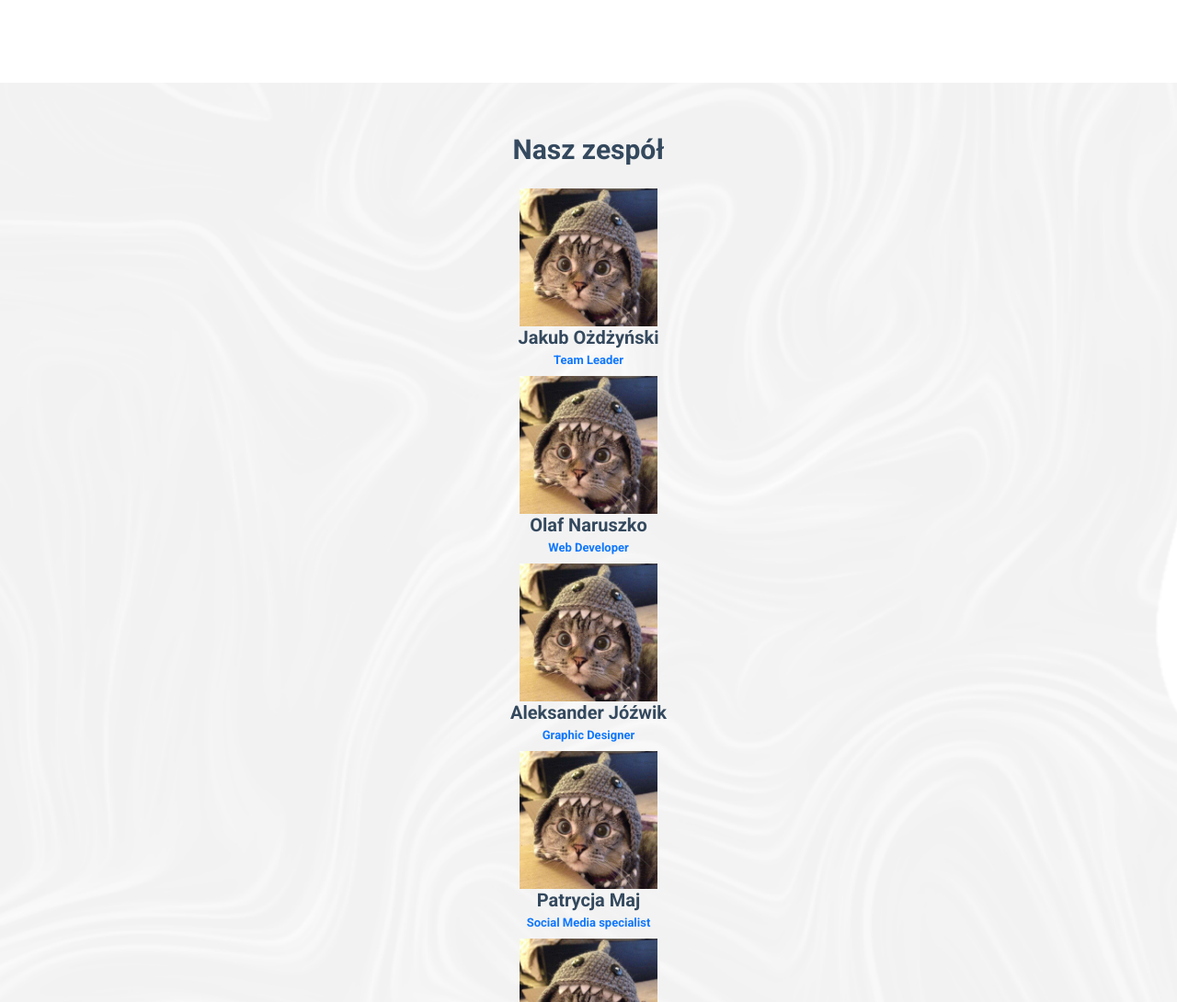
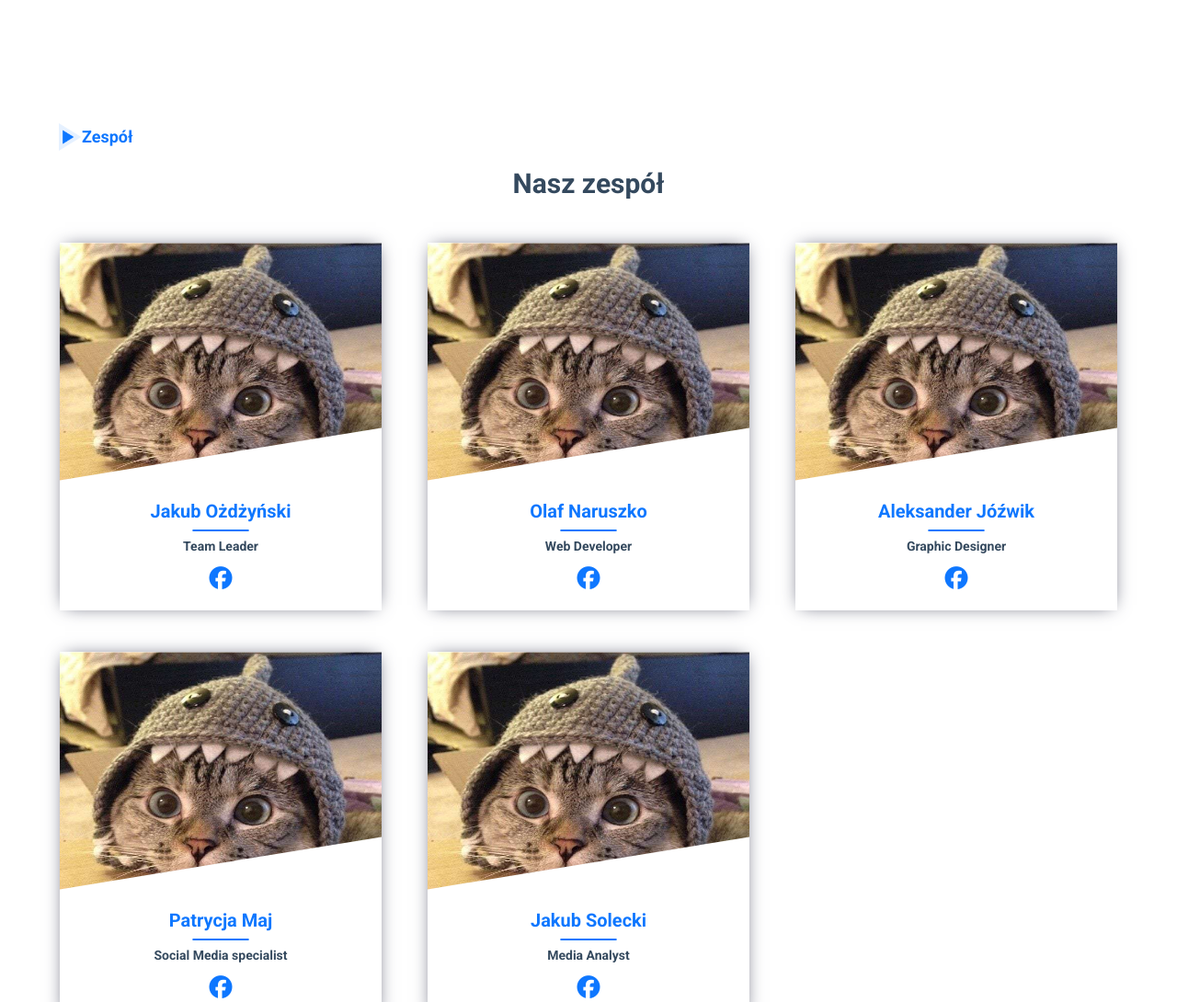
Before and after one commit to Olaf1001/Your-Way, a plain HTML site: page index.html in a window 1280 px wide. Shown: the part 2040-3130 px from the top of the page at 92% size. Drawn offline with Linux system fonts and the light colour scheme.

Commit message:
Add styling for team board

```diff
--- a/index.html
+++ b/index.html
@@ -33,10 +33,10 @@
                         <a href="#">Newsletter</a>
                     </div>
                     <div class="social-media-icons">
-                        <a href=""><i class="fab fa-facebook"></i></a>
-                        <a href=""><i class="fab fa-instagram"></i></a>
-                        <a href=""><i class="fab fa-youtube"></i></a>
-                        <a href=""><i class="fab fa-tiktok"></i></a>
+                        <a href="https://bit.ly/yourway-facebook"><i class="fab fa-facebook"></i></a>
+                        <a href="https://bit.ly/yourway-insta"><i class="fab fa-instagram"></i></a>
+                        <a href="https://bit.ly/yourway-yt"><i class="fab fa-youtube"></i></a>
+                        <a href="https://bit.ly/yourway-tt"><i class="fab fa-tiktok"></i></a>
                         <a href=""><i class="fab fa-spotify"></i></a>
                 </div>
                 </nav>
@@ -76,9 +76,9 @@
                 <div class="aboutus-text">
                     <div class="aboutus-container">
                         <div class="aboutus-content">
-                            <div class="aboutus-title">
+                            <div class="section-title">
                                 <img src="assets/icons/triangle-left.png" alt="">
-                                <p class="aboutus-title-text">O nas</p>
+                                <p class="section-title-text">O nas</p>
                             </div>
                             <h2>Parę słów o YourWay</h2>
                             <p>
@@ -107,10 +107,10 @@
                             <img src="assets/img/post-image.png" alt="An image that shows post design" class="aboutus-post-image">
 
                             <div class="aboutus-social-media">
-                                <a href="https://www.instagram.com/your.way.insta/?fbclid=IwAR05Uz87T_HFAor7Fgws5cQs6okEQob1hhz3SwdtMtRWfiapJkGHsnDAmu8"><img src="assets/icons/insta.png" alt="instagram-icon" class="aboutus-instagram-icon"></a>
-                                <a href="https://www.facebook.com/yourwayzzt"><img src="assets/icons/meta.png" alt="facebook-icon" class="aboutus-facebook-icon"></a>
+                                <a href="https://bit.ly/yourway-insta"><img src="assets/icons/insta.png" alt="instagram-icon" class="aboutus-instagram-icon"></a>
+                                <a href="https://bit.ly/yourway-facebook"><img src="assets/icons/meta.png" alt="facebook-icon" class="aboutus-facebook-icon"></a>
                                 <a href=""><img src="assets/icons/spotify.png" alt="spotify-icon" class="aboutus-spotify-icon"></a>
-                                <a href=""><img src="assets/icons/youtube.png" alt="youtube-icon" class="aboutus-youtube-icon"></a>
+                                <a href="https://bit.ly/yourway-yt"><img src="assets/icons/youtube.png" alt="youtube-icon" class="aboutus-youtube-icon"></a>
                             </div>
                         </div>
                     </div>
@@ -120,32 +120,56 @@
 
         <section class="team-section">
             <div class="container">
+                <div class="section-title">
+                    <img src="assets/icons/triangle-left.png" alt="">
+                    <p class="section-title-text">Zespół</p>
+                </div>
                 <h2>Nasz zespół</h3>
                     <div class="team-board">
                         <div class="teammate first-person">
                             <img src="assets/img/cat-test-image.jpg" alt="">
                             <p>Jakub Ożdżyński</p>
+                            <hr>
                             <span>Team Leader</span>
+                            <div class="teammate-social-media">
+                                <a href="https://www.facebook.com/jakub.ozdzynski" target="_blank"><i class="fab fa-facebook"></i></a>
+                            </div>
                         </div>
                         <div class="teammate second-person">
                             <img src="assets/img/cat-test-image.jpg" alt="">
                             <p>Olaf Naruszko</p>
+                            <hr>
                             <span>Web Developer</span>
+                            <div class="teammate-social-media">
+                                <a href="https://www.facebook.com/olaf.naruszko" target="_blank"><i class="fab fa-facebook"></i></a>
+                            </div>
                         </div>
                         <div class="teammate third-person">
                             <img src="assets/img/cat-test-image.jpg" alt="">
                             <p>Aleksander Jóźwik</p>
+                            <hr>
                             <span>Graphic Designer</span>
+                            <div class="teammate-social-media">
+                                <a href="https://www.facebook.com/profile.php?id=100009400291578" target="_blank"><i class="fab fa-facebook"></i></a>
+                            </div>
                         </div>
                         <div class="teammate fourth-person">
                             <img src="assets/img/cat-test-image.jpg" alt="">
                             <p>Patrycja Maj</p>
+                            <hr>
                             <span>Social Media specialist</span>
+                            <div class="teammate-social-media">
+                                <a href="https://www.facebook.com/profile.php?id=100008841515992"><i class="fab fa-facebook" target="_blank"></i></a>
+                            </div>
                         </div>
                         <div class="teammate fifth-person">
                             <img src="assets/img/cat-test-image.jpg" alt="">
                             <p>Jakub Solecki</p>
+                            <hr>
                             <span>Media Analyst</span>
+                            <div class="teammate-social-media">
+                                <a href="https://www.facebook.com/profile.php?id=100009545109440"><i class="fab fa-facebook" target="_blank"></i></a>
+                            </div>
                         </div>
                     </div>
             </div>
@@ -189,10 +213,10 @@
                     </div>
                 </div>
                 <div class="footer-social-media">
-                    <a href=""><i class="fab fa-facebook"></i></a>
-                    <a href=""><i class="fab fa-instagram"></i></a>
-                    <a href=""><i class="fab fa-youtube"></i></a>
-                    <a href=""><i class="fab fa-tiktok"></i></a>
+                    <a href="https://bit.ly/yourway-facebook"><i class="fab fa-facebook"></i></a>
+                    <a href="https://bit.ly/yourway-insta"><i class="fab fa-instagram"></i></a>
+                    <a href="https://bit.ly/yourway-yt"><i class="fab fa-youtube"></i></a>
+                    <a href="https://bit.ly/yourway-tt"><i class="fab fa-tiktok"></i></a>
                     <a href=""><i class="fab fa-spotify"></i></a>
                 </div>
             </div>
--- a/styles/scss/style.scss
+++ b/styles/scss/style.scss
@@ -288,7 +288,7 @@ h2 {
     margin-top: 30px;
 }
 
-.aboutus-title {
+.section-title {
     display: flex;
     align-items: center;
     color: $blue;
@@ -448,8 +448,8 @@ h2 {
         left: 100px;
     }
 
-    .aboutus-title {
-        .aboutus-title-text {
+    .section-title {
+        .section-title-text {
             font-size: 25px;
         }
 
@@ -541,46 +541,103 @@ h2 {
 
 .team-section {
     padding: 30px 0;
-    background: {
-        image: url('../../assets/img/white_bg_mobile.png');
-        position: center;
-        size: cover;
+
+    h2 {
+        margin-top: 5px;
     }
 
 }
 .team-board {
     display: grid;
     grid-template-columns: auto ;
-    // grid-template-rows:;
+    grid-template-rows: auto;
+    height: 1900px;
     align-items: center;
+    justify-content: center;
 
     .teammate {
+        justify-self: center;
         display: flex;
         flex-direction: column;
         align-items: center;
+        width: 250px;
+        height: 400px;
+        background-color: white;
+        box-shadow: 0px 0px 19px -6px rgba(66, 68, 90, 1);
+
         p {
             font-weight: bold;
-            margin: 0;
+            margin-top: -20px;
+            margin-bottom: 0;
             font-size: 20px;
-            margin-bottom: 5px;
+            color: $blue;
         }
 
         span {
-            color: $blue;
-            font-size: 13px;
+            font-size: 14px;
             font-weight: 600;
             margin-bottom: 10px;
         }
 
-        img {
-            width: 150px;
+        hr {
+            width: 60px;
+            border: 1px solid $blue;
+            border-radius: 5px;
         }
 
-        .fifth-person {
-            grid-column-start: 1;
-            grid-column-end: 2;
-            margin: 0 auto;
+        img {
+            width: 100%;
+            height: 300px;
+            clip-path: polygon(0 0, 100% 0, 100% 67%, 0 86%);
         }
+
+        .teammate-social-media {
+            i {
+                color: $blue;
+                font-size: 25px;
+                margin-top: 5px;
+            }
+        }
+    }
+}
+
+@media (min-width: 540px) {
+    .teammate {
+        width: 400px;
+    }
+
+}
+
+@media (min-width: 800px) {
+    .teammate {
+        width: 300px !important;
+    }
+    .team-board {
+        display: grid;
+        grid-template-columns: 355px 355px;
+        height: 1350px;
+        align-items: center;
+        justify-content: center;
+    }
+}
+
+@media (min-width: 1024px) {
+    .teammate {
+        width: 350px!important;
+
+        p {
+            font-size: 35px;
+        }
+        span {
+            font-size: 22px;
+        }
+    }
+    .team-board {
+        display: grid;
+        grid-template-columns: 400px 400px 400px;
+        height: 890px;
+        align-items: center;
+        justify-content: center;
     }
 }
 
```
Also changed, not shown: styles/css/style.css, 1 other file.
